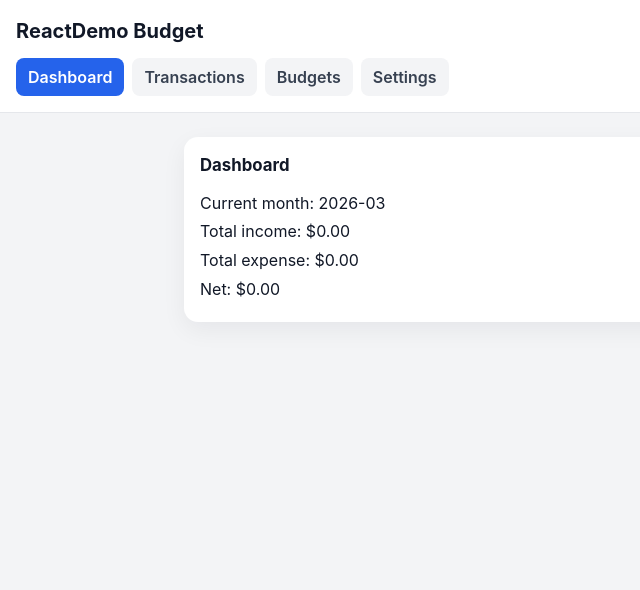
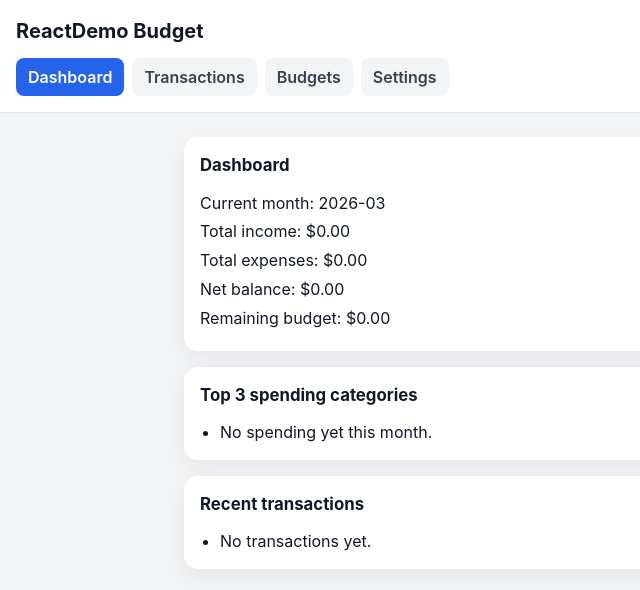
Before and after one commit to simon1971/ReactDemo, a React (Vite) app: page /dashboard in a window 1280 px wide. Shown: the top 590 px of the page, without its empty margins (0-640 px from the left). Built offline with nearby package versions, Linux system fonts and the light colour scheme.

Commit message:
feat: dashboard summary widgets for issue #7 (closes #7) (#15)
Co-authored-by: simon1971 <simon1971@users.noreply.github.com>

```diff
--- a/src/pages/DashboardPage.jsx
+++ b/src/pages/DashboardPage.jsx
@@ -4,20 +4,63 @@ import { toMonthKey } from '../utils/date'
 import { useAppState } from '../state/AppContext'
 
 export function DashboardPage() {
-  const { transactions } = useAppState()
+  const { transactions, budgetTargets, categories } = useAppState()
   const currentMonth = toMonthKey()
 
   const monthTx = transactions.filter((t) => t.date?.startsWith(currentMonth))
-  const income = monthTx.filter((t) => t.type === 'income').reduce((acc, t) => acc + t.amount, 0)
-  const expense = monthTx.filter((t) => t.type === 'expense').reduce((acc, t) => acc + t.amount, 0)
+  const incomeTx = monthTx.filter((t) => t.type === 'income')
+  const expenseTx = monthTx.filter((t) => t.type === 'expense')
+
+  const income = incomeTx.reduce((acc, t) => acc + t.amount, 0)
+  const expenses = expenseTx.reduce((acc, t) => acc + t.amount, 0)
+  const net = income - expenses
+
+  const monthBudgets = budgetTargets.filter((b) => b.monthKey === currentMonth)
+  const budgetTotal = monthBudgets.reduce((acc, b) => acc + b.limit, 0)
+  const remainingBudget = budgetTotal - expenses
+
+  const byCategory = expenseTx.reduce((acc, t) => {
+    acc[t.categoryId] = (acc[t.categoryId] || 0) + t.amount
+    return acc
+  }, {})
+
+  const top3 = Object.entries(byCategory)
+    .map(([categoryId, total]) => ({
+      categoryId,
+      total,
+      label: categories.find((c) => c.id === categoryId)?.name || categoryId,
+    }))
+    .sort((a, b) => b.total - a.total)
+    .slice(0, 3)
+
+  const recent = [...monthTx].sort((a, b) => b.date.localeCompare(a.date)).slice(0, 5)
 
   return (
     <>
       <Card title="Dashboard">
         <p>Current month: {currentMonth}</p>
         <p>Total income: {formatCurrency(income)}</p>
-        <p>Total expense: {formatCurrency(expense)}</p>
-        <p>Net: {formatCurrency(income - expense)}</p>
+        <p>Total expenses: {formatCurrency(expenses)}</p>
+        <p>Net balance: {formatCurrency(net)}</p>
+        <p>Remaining budget: {formatCurrency(remainingBudget)}</p>
+      </Card>
+
+      <Card title="Top 3 spending categories">
+        <ul style={{ margin: 0, paddingLeft: '1.25rem' }}>
+          {top3.map((row) => (
+            <li key={row.categoryId}>{row.label}: {formatCurrency(row.total)}</li>
+          ))}
+          {top3.length === 0 ? <li>No spending yet this month.</li> : null}
+        </ul>
+      </Card>
+
+      <Card title="Recent transactions">
+        <ul style={{ margin: 0, paddingLeft: '1.25rem' }}>
+          {recent.map((t) => (
+            <li key={t.id}>{t.date} • {t.type} • {formatCurrency(t.amount)} • {t.categoryId}</li>
+          ))}
+          {recent.length === 0 ? <li>No transactions yet.</li> : null}
+        </ul>
       </Card>
     </>
   )
```
